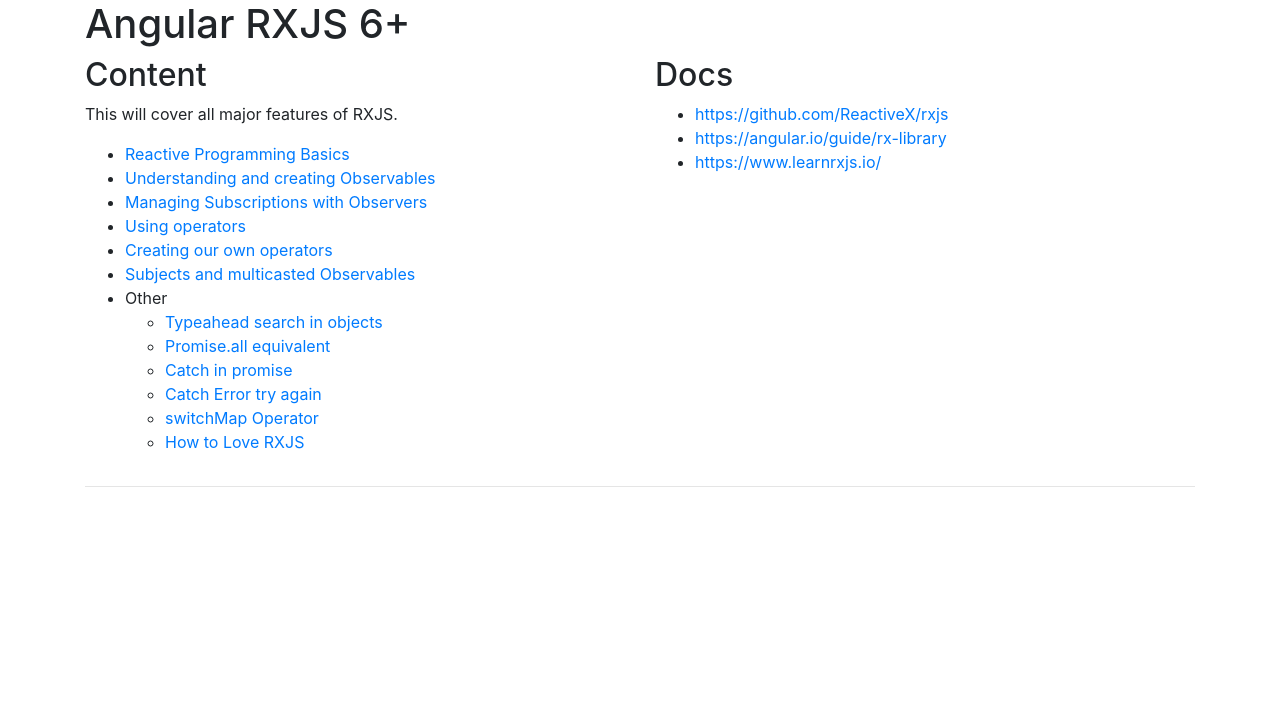
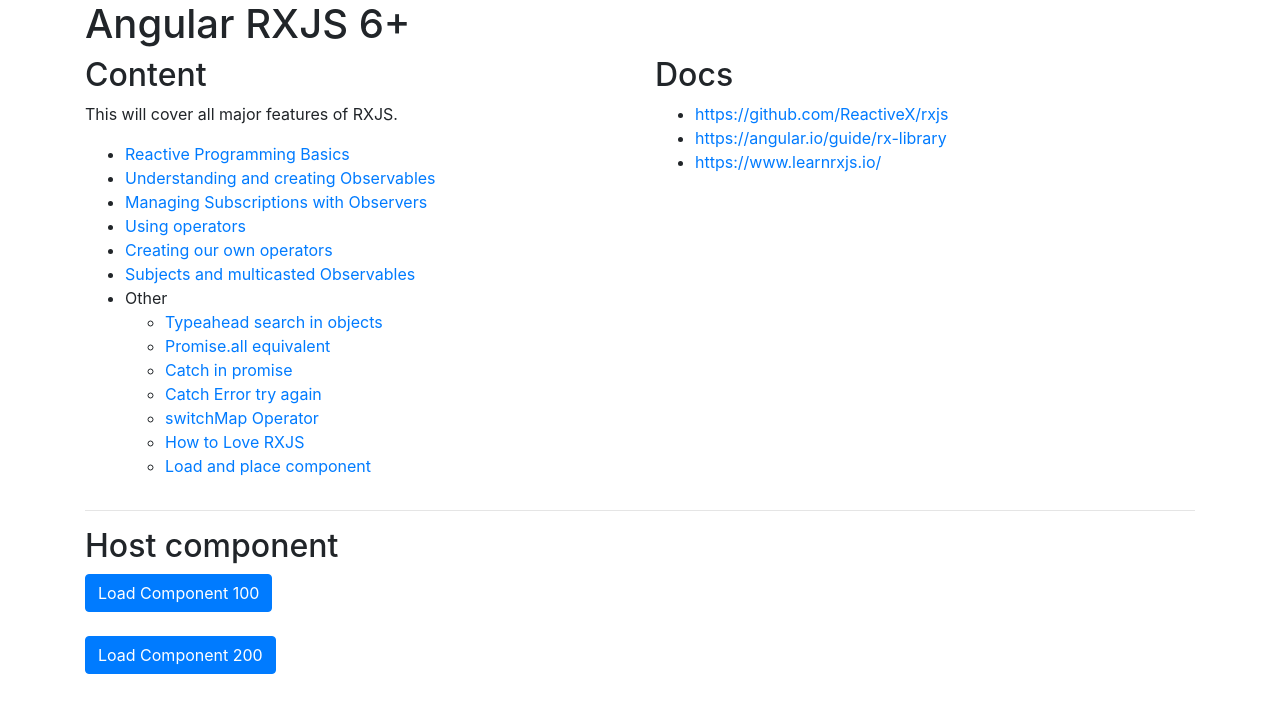
Before and after one commit to henrikmathiesen/angular-x-rxjs6-plus, an Angular app: page /other/load-place-component in a window 1280 px wide. Before the commit this address led to /. Shown: the top 712 px of the page. Built offline with nearby package versions, Linux system fonts and the light colour scheme.

Commit message:
-setup for load and place component

```diff
--- a/src/app/menu/menu.component.html
+++ b/src/app/menu/menu.component.html
@@ -49,6 +49,9 @@
                         <li>
                             <a [routerLink]="['/other/how-to-love-rxjs']">How to Love RXJS</a>
                         </li>
+                        <li>
+                            <a [routerLink]="['/other/load-place-component']">Load and place component</a>
+                        </li>
                     </ul>
                 </li>
             </ul>
--- /dev/null
+++ b/src/app/other/load-place-component/component-loader.service.ts
@@ -0,0 +1,6 @@
+import { Injectable } from '@angular/core';
+
+@Injectable()
+export class ComponentLoaderService {
+
+}
--- /dev/null
+++ b/src/app/other/load-place-component/form-item-100/form-item-100.component.html
@@ -0,0 +1 @@
+<h3>Form Item 100 Component</h3>
--- /dev/null
+++ b/src/app/other/load-place-component/form-item-200/form-item-200.component.html
@@ -0,0 +1 @@
+<h3>Form Item 200 Component</h3>
--- /dev/null
+++ b/src/app/other/load-place-component/host-anchor.directive.ts
@@ -0,0 +1,10 @@
+import { Directive, ViewContainerRef } from '@angular/core';
+
+@Directive({
+    selector: '[host-anchor]',
+})
+export class HostAnchorDirective {
+    constructor(public viewContainerRef: ViewContainerRef) {
+
+    }
+}
--- /dev/null
+++ b/src/app/other/load-place-component/host/host.component.html
@@ -0,0 +1,9 @@
+<h2>Host component</h2>
+<div>
+    <div class="mb-4">
+        <button class="btn btn-primary" (click)="loadComponent(100)">Load Component 100</button>
+    </div>
+    <div>
+        <button class="btn btn-primary" (click)="loadComponent(200)">Load Component 200</button>
+    </div>
+</div>
--- /dev/null
+++ b/src/app/other/load-place-component/host/host.component.ts
@@ -0,0 +1,12 @@
+import { Component } from '@angular/core';
+
+@Component({
+    templateUrl: './host.component.html'
+})
+export class HostComponent {
+    // https://angular.io/guide/dynamic-component-loader
+
+    loadComponent(nr: number) {
+        console.log(nr);
+    }
+}
--- a/src/app/other/other-routing.module.ts
+++ b/src/app/other/other-routing.module.ts
@@ -7,6 +7,7 @@
 import { CatchErrorTryAgainComponent } from './catch-error-try-again/catch-error-try-again.component';
 import { SwitchMapOperatorComponent } from './switch-map-operator/switch-map-operator.component';
 import { HowToLoveRxjsComponent } from './how-to-love-rxjs/how-to-love-rxjs.component';
+import { HostComponent } from './load-place-component/host/host.component';
 
 const routes: Routes = [
     {
@@ -40,6 +41,10 @@
             {
                 path: 'how-to-love-rxjs',
                 component: HowToLoveRxjsComponent
+            },
+            {
+                path: 'load-place-component',
+                component: HostComponent
             }
         ]
     },
```
Also changed, not shown: src/app/other/load-place-component/form-item-100/form-item-100.component.ts (added, +8 -0 lines), src/app/other/load-place-component/form-item-200/form-item-200.component.ts (added, +8 -0 lines), src/app/other/other.module.ts (+15 -1 lines).
